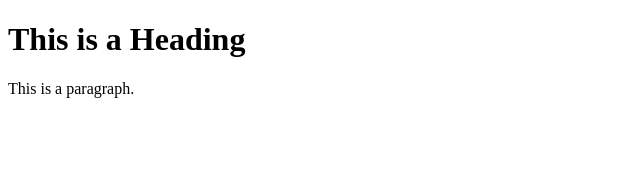
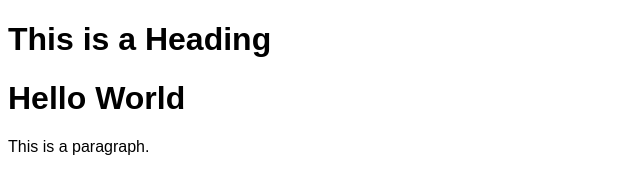
Before and after one commit to syierahz/test, a plain HTML site: page index.html in a window 1280 px wide. Shown: the whole page, without its empty margins (0-640 px from the left). Drawn offline with Linux system fonts and the light colour scheme.

Commit message:
wujudkan fail style.css

```diff
--- a/index.html
+++ b/index.html
@@ -4,8 +4,9 @@
 <title>Page Title</title>
 </head>
 <body>
-
+<link rel="stylesheet" href="style.css">
 <h1>This is a Heading</h1>
+<h1>Hello World</h1>
 <p>This is a paragraph.</p>
 
 </body>
--- /dev/null
+++ b/style.css
@@ -0,0 +1,3 @@
+body{
+    font-family: Arial, Helvetica, sans-serif;
+}
```
